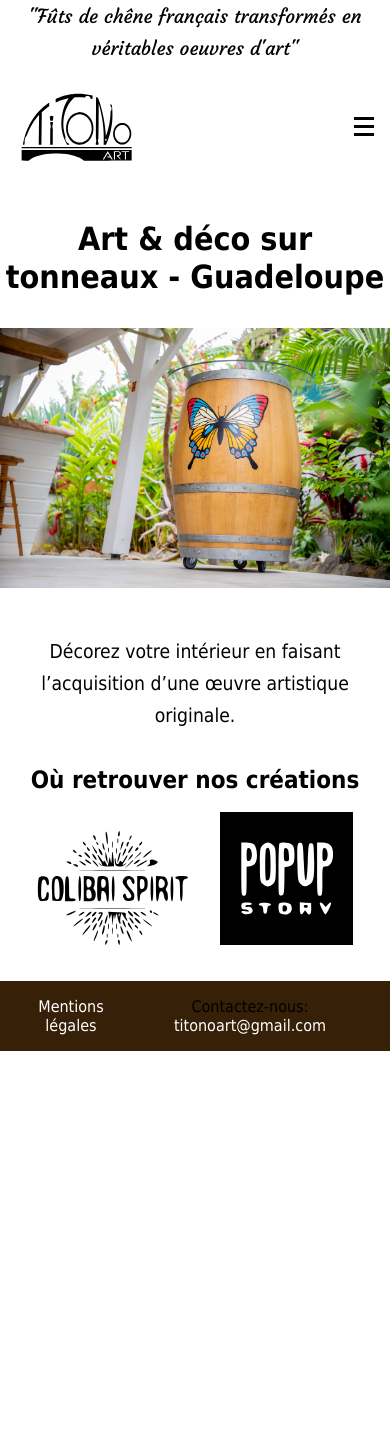
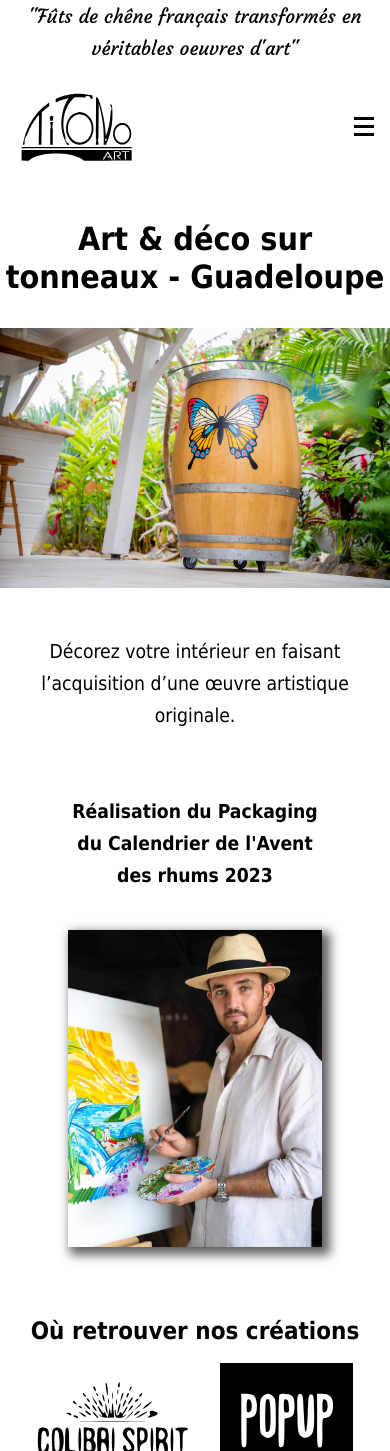
Before and after one commit to Gontran-de-Kermadec/titonoart_nextjs, a Next.js app: page / in a window 390 px wide. Shown: the top 1451 px of the page. Before the commit the page ends 1051 px from the top, so only its background shows below. Built offline with nearby package versions, Linux system fonts and the light colour scheme.

Commit message:
Homepage Link addes

```diff
--- a/pages/index.js
+++ b/pages/index.js
@@ -17,6 +17,12 @@ function Home() {
 					Décorez votre intérieur en faisant l’acquisition d’une œuvre
 					artistique originale.
 				</p>
+				<section className={homeStyle.avent_container}>
+					<p>Réalisation du Packaging du Calendrier de l'Avent des rhums 2023</p>
+				<a href="https://www.laroutedesrhums.com/fr/tous-nos-rhums/1185-calendrier-de-l-avent-du-rhum-la-route-des-rhums-3770029126018.html" target="__blank">
+						<img src="images/robin_peinture.jpg" alt="Robin qui pose"></img>
+					</a>
+				</section>
 				<section className={homeStyle.homepage__partenaire}>
 					<p>Où retrouver nos créations</p>
 					<a href="https://www.colibri-spirit.com/" target="__blank">
--- a/styles/Home.module.css
+++ b/styles/Home.module.css
@@ -16,3 +16,34 @@
 .homepage__contact {
 	margin: 3rem;
 }
+.avent_container {
+    margin: 4em auto;
+	width: 65vw;
+}
+.avent_container p {
+    font-weight: bold;
+	margin-bottom: 2em;
+}
+.avent_container img {
+	width: 30vw;
+	box-shadow: 5px 5px 10px 3px #606060;
+	transition: 0.3s;
+}
+.avent_container img:hover {
+	transform: scale(1.02);
+}
+@media (max-width: 425px) {
+	.avent_container img {
+		width: 65vw;
+	}
+}
+@media (max-width: 425px) {
+	.avent_container img {
+		width: 50vw;
+	}
+}
+@media (max-width: 425px) {
+	.avent_container img {
+		width: 65vw;
+	}
+}
```
Also changed, not shown: public/images/robin_peinture.jpg (added), 1 other file (tests, documents, lock files or other folders).
